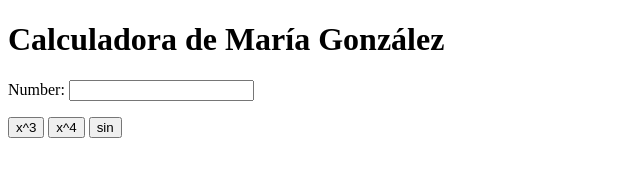
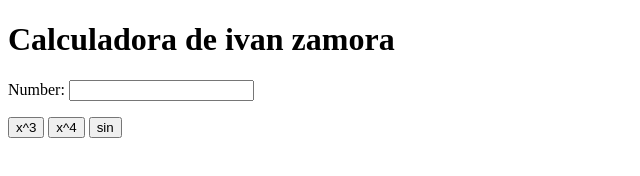
Before and after one commit to izamofue/my_calculator_2, a plain HTML site: page index.html in a window 1280 px wide. Shown: the whole page, without its empty margins (0-640 px from the left). Drawn offline with Linux system fonts and the light colour scheme.

Commit message:
Update index.html

```diff
--- a/index.html
+++ b/index.html
@@ -12,7 +12,7 @@
 
         <body>
 
-                 <h1>Calculadora de María González</h1>
+                 <h1>Calculadora de ivan zamora</h1>
 
                  Number:
 
```
